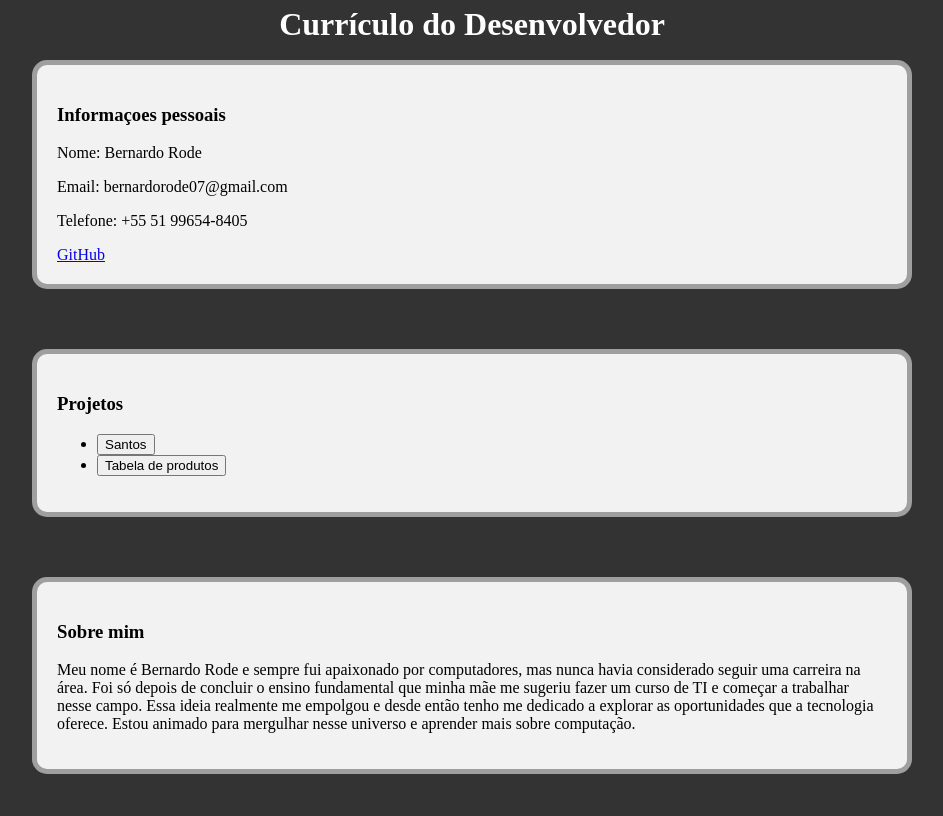
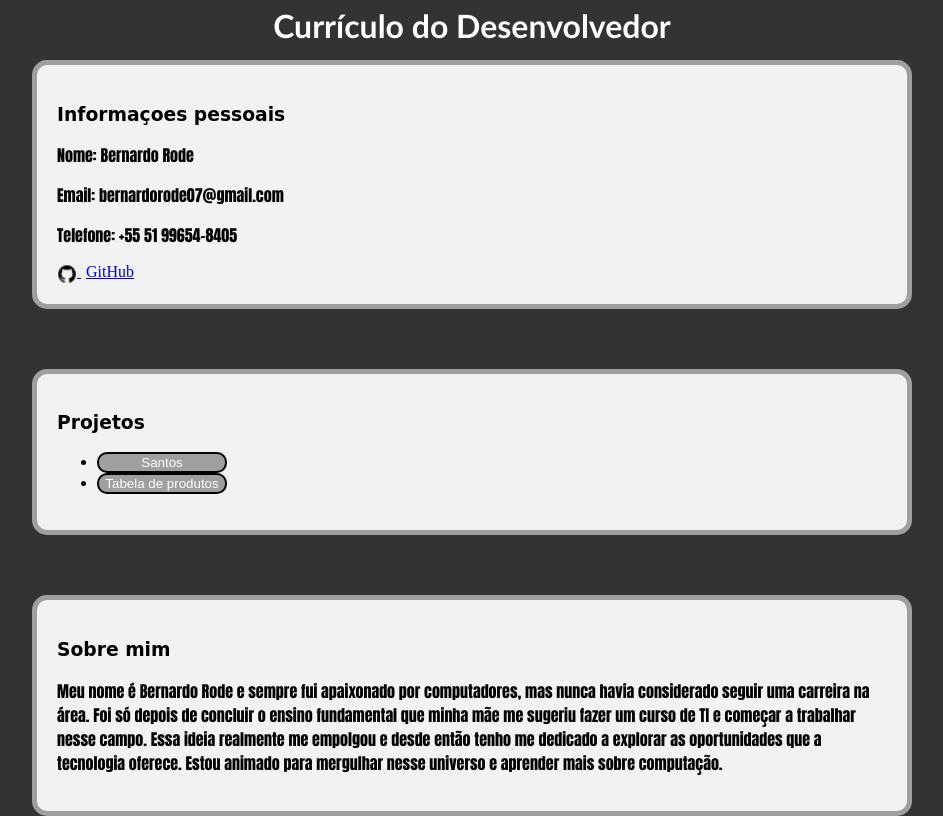
Before and after one commit to BernardoRode/ProjetoFinal, a plain HTML site: page index.html in a window 1280 px wide. Shown: the whole page, without its empty margins (168-1111 px from the left). Drawn offline with Linux system fonts and the light colour scheme.

Commit message:
finalizado

```diff
--- a/index.html
+++ b/index.html
@@ -1,5 +1,5 @@
 <!DOCTYPE html>
-<html lang="en">
+<html lang="pt-br">
 
 <head>
     <meta charset="UTF-8">
@@ -21,7 +21,10 @@
             <p>Nome: Bernardo Rode</p>
             <p>Email: bernardorode07@gmail.com</p>
             <p>Telefone: +55 51 99654-8405</p>
-            <a href="https://github.com/BernardoRode">GitHub</a>
+            <a href="https://github.com/BernardoRode">
+                <img src="img/git1.png" alt="GitHub" id="git1">
+                <span>GitHub</span>
+            </a>
         </section>
         <section id="projetos-section">
             <h3>Projetos</h3>
--- a/style.css
+++ b/style.css
@@ -28,5 +28,32 @@ section {
 }
 img{
     width: 1000px;
-    height: 500px;
+    height: auto;
+    max-width: 100%;
 }
+#git1 {
+    width: 20px;
+    height: 20px;
+    vertical-align: middle;
+}
+
+span {
+    margin-left: 5px;
+}
+button{
+    width: 130px;
+    background-color: #a09f9f;
+    color: white;
+    border: 2px solid #000000;
+    border-radius: 10px;
+}
+p{
+    font-family: Impact, Haettenschweiler, 'Arial Narrow Bold', sans-serif;
+    color: black;
+}
+h1{
+    font-family: 'Trebuchet MS', 'Lucida Sans Unicode', 'Lucida Grande', 'Lucida Sans', Arial, sans-serif;
+}
+h3{
+    font-family: cursive;
+}
```
Also changed, not shown: img/git.png (added), img/git1.png (added).
